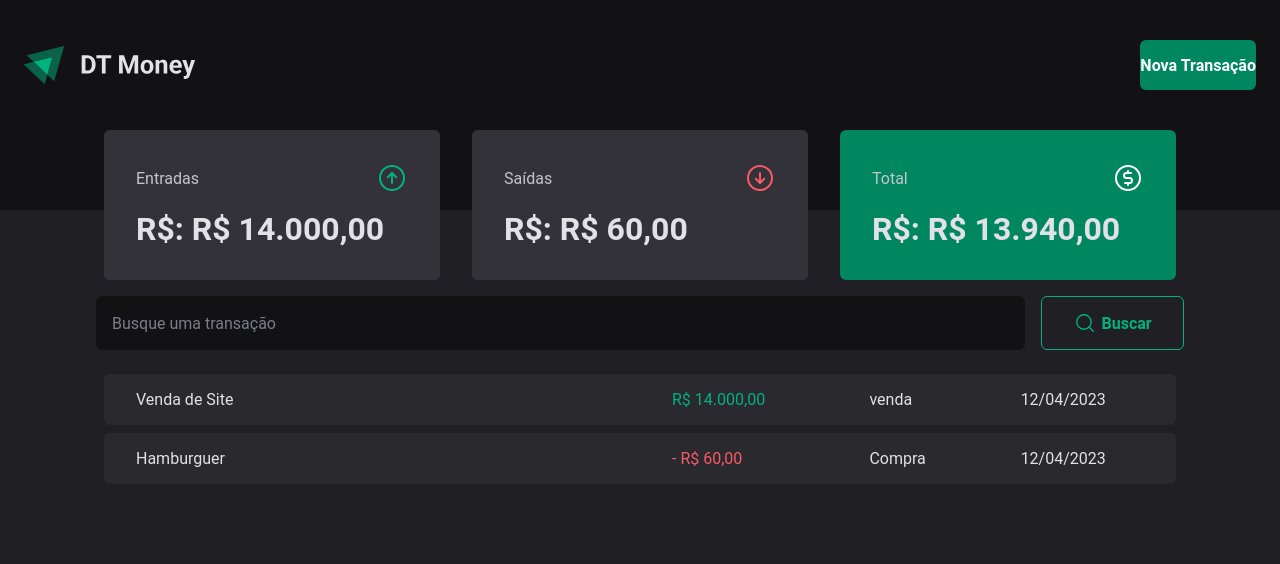
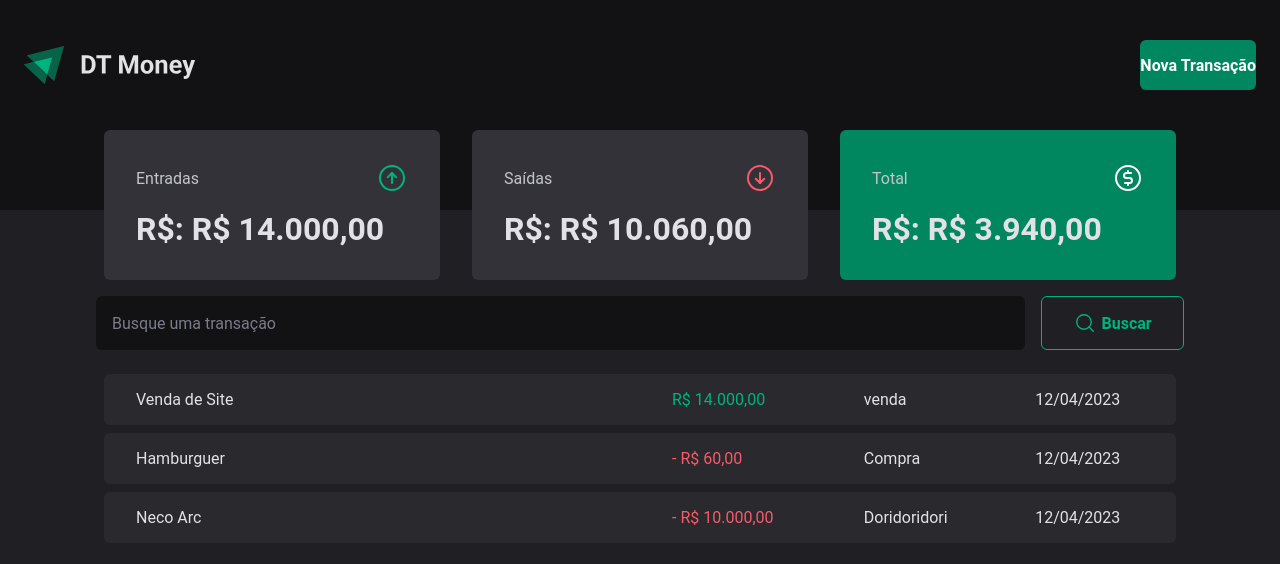
Before and after one commit to ReinaldoARamos/Dt-Money_ignite_03, a React (Vite) app: page / in a window 1280 px wide. Shown: the top 564 px of the page. Built offline with nearby package versions, Linux system fonts and the light colour scheme; data requests are answered from the project's data file.

Commit message:
serch funcionando, novo objeto criado na API para testes

```diff
--- a/index.html
+++ b/index.html
@@ -5,13 +5,14 @@
 
     <link rel="preconnect" href="https://fonts.googleapis.com" />
     <link rel="preconnect" href="https://fonts.gstatic.com" crossorigin />
+    <link rel="icon" type="image/x-icon" href="../Dt-Money_ignite_03/src/assets/money.jpg">
     <link
       href="https://fonts.googleapis.com/css2?family=Baloo+2&family=Roboto+Mono:wght@100;400;700&display=swap"
       rel="stylesheet"
     />
 
     <meta name="viewport" content="width=device-width, initial-scale=1.0" />
-    <title>Vite + React + TS</title>
+    <title>DT money</title>
   </head>
   <body>
     <div id="root"></div>
--- a/server.json
+++ b/server.json
@@ -16,6 +16,14 @@
             "caterogy": "Compra",
             "type": "Outcome",
             "date": "2023-04-10T19:54:57.546Z"
+        } ,
+        {
+            "id": 3,
+            "description": "Neco Arc",
+            "price": 10000,
+            "caterogy": "Doridoridori",
+            "type": "Outcome",
+            "date": "2023-04-10T19:54:57.546Z"
         }
     ]
 }
```
Also changed, not shown: src/assets/money.jpg (added).
